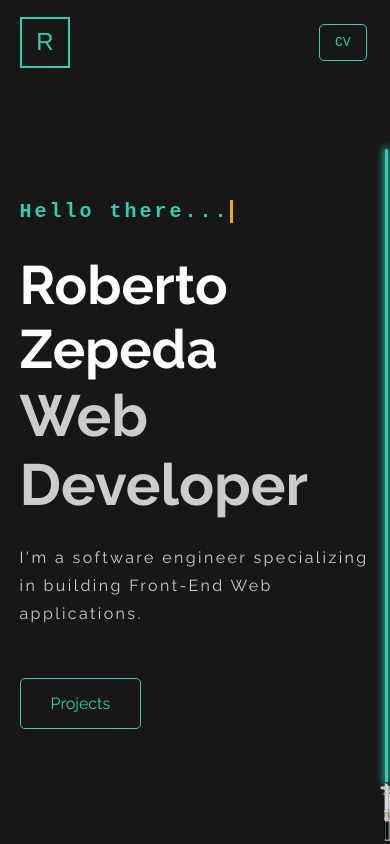
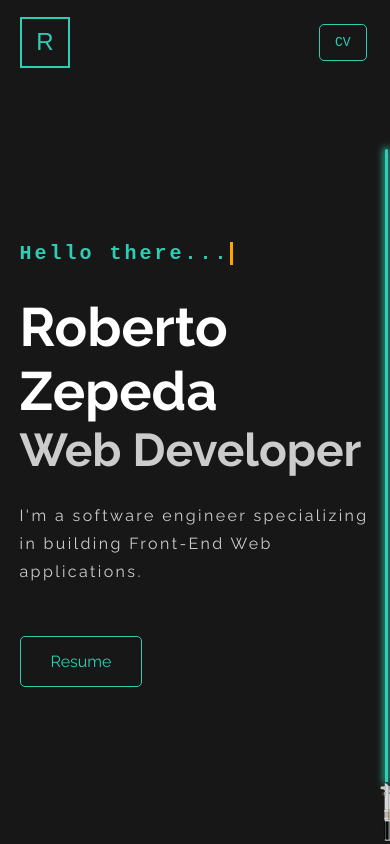
Before and after one commit to robertozh29/Portfolio, a Vue app: page / in a window 390 px wide. Shown: the top 844 px of the page. Built offline with nearby package versions, Linux system fonts and the light colour scheme.

Commit message:
Profession h2 size

```diff
--- a/src/components/Header.vue
+++ b/src/components/Header.vue
@@ -6,7 +6,7 @@
         <h1>Roberto Zepeda</h1>
         <h2>Web Developer</h2>
         <p>I'm a software engineer specializing in building Front-End Web applications.</p>
-        <a class="boton" href="#projects" @click.prevent="scrollTo('#projects')">Projects</a>
+        <a class="boton" href="#projects" @click.prevent="scrollTo('#projects')">Resume</a>
     </div>
 </template>
 
@@ -94,7 +94,7 @@ a{
     }
     h1{ font-size: 54px;  color:#FFF;}
 
-    h2{ font-size: 58px; margin-bottom: 25px; }
+    h2{ font-size: 46px; margin-bottom: 25px; }
 
     p{ font-size: 16px; line-height: 28px }
 }
```
